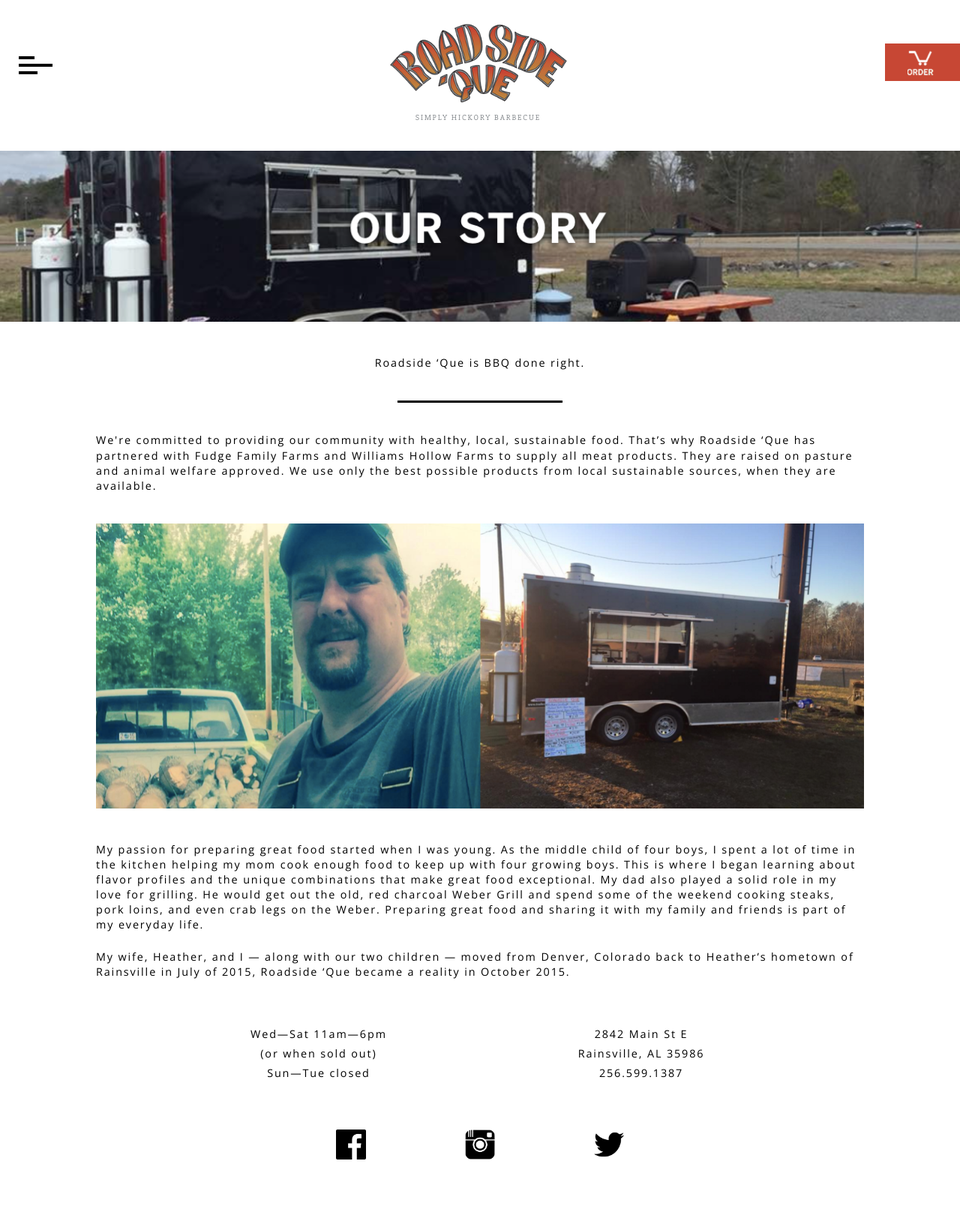
After one commit to joehobbins/roadside-cue, a PHP site: page /about.html in a window 1280 px wide. The commit adds this page. Shown: the whole page at 75% size. Run offline with PHP 8.4, Linux system fonts and the light colour scheme.

Commit message:
added our story page to the site

```diff
--- /dev/null
+++ b/about.html
@@ -0,0 +1,50 @@
+<!DOCTYPE html>
+<html>
+
+<head>
+	<meta http-equiv="Content-Type" content="text/html; charset=UTF-8" />
+	<meta name="viewport" content="width=device-width" />
+  <meta name="viewport" content="initial-scale=1, maximum-scale=1, user-scalable=no" />
+  <script src="js/jquery-3.1.1.min.js"></script>
+	<link type="text/css" rel="stylesheet" href="css/style.css"/>
+	<link href="https://fonts.googleapis.com/css?family=Open+Sans|Slabo+27px" rel="stylesheet">
+	<title>Roadside 'Cue</title>
+</head>
+<script>
+	$(function() {
+		$("#header").load("universalheader.html");
+		$("#footer").load("universalfooter.html");
+	});
+	</script>
+<body>
+	<div id="header"></div>
+
+  <div class="abouttitlebackground">
+    <img src="img/our_story_background.png">
+  </div>
+
+  <div class="ourstorycontainer">
+    <div class="ourstoryheadline">
+      <p>Roadside ‘Que is BBQ done right.</p>
+    </div>
+
+    <div class="ourstoryline"></div>
+
+    <div class="ourstorytext">
+      <p>We're committed to providing our community with healthy, local, sustainable food.  That’s why Roadside ‘Que has partnered with Fudge Family Farms and Williams Hollow Farms to supply all meat products. They are raised on pasture and animal welfare approved. We use only the best possible products from local sustainable sources, when they are available.</p>
+    </div>
+
+    <div class="ourstoryimg">
+      <img src="img/our_story_body.png">
+    </div>
+
+    <div class="ourstorytext">
+      <p>My passion for preparing great food started when I was young. As the middle child of four boys, I spent a lot of time in the kitchen helping my mom cook enough food to keep up with four growing boys. This is where I began learning about flavor profiles and the unique combinations that make great food exceptional. My dad also played a solid role in my love for grilling. He would get out the old, red charcoal Weber Grill and spend some of the weekend cooking steaks, pork loins, and even crab legs on the Weber. Preparing great food and sharing it with my family and friends is part of my everyday life.</p>
+      <br>
+      <p>My wife, Heather, and I — along with our two children — moved from Denver, Colorado back to Heather’s hometown of Rainsville in July of 2015, Roadside ‘Que became a reality in October 2015.</p>
+    </div>
+  </div>
+
+  <div id="footer"></div>
+</body>
+</html>
--- a/css/style.css
+++ b/css/style.css
@@ -317,8 +317,8 @@ h5 {
 	display: -webkit-flex;
 	-webkit-flex-direction: row;
 	flex-direction: row;
-	justify-content: center;
-	-webkit-align-items: center;
+	justify-content: center; /* ??? LOOK INTO THIS ???*/
+	-webkit-align-items: center; /* ??? LOOK INTO THIS ???*/
 }
 
 h2 {
@@ -337,8 +337,8 @@ h2 {
 	display: -webkit-flex;
 	-webkit-flex-direction: row;
 	flex-direction: row;
-	justify-content: center;
-	-webkit-align-items: center;
+	justify-content: center; /* ??? LOOK INTO THIS ???*/
+	-webkit-align-items: center; /* ??? LOOK INTO THIS ???*/
 	margin-top: 10px;
 }
 
@@ -351,8 +351,8 @@ h2 {
 	display: -webkit-flex;
 	-webkit-flex-direction: column;
 	flex-direction: column;
-	justify-content: center;
-	-webkit-align-items: center;
+	justify-content: center; /* ??? LOOK INTO THIS ???*/
+	-webkit-align-items: center; /* ??? LOOK INTO THIS ???*/
 	width: 80%;
 	margin-bottom: 50px;
 }
@@ -461,3 +461,57 @@ h3 {
 .mapsection img {
   width: 100%;
 }
+
+/* *** About Page *** */
+
+.abouttitlebackground {
+  width: 100%;
+  padding-top: 20px;
+}
+
+.abouttitlebackground img {
+  width: 100%;
+}
+
+.ourstorycontainer {
+  width: 80%;
+  margin-left: auto;
+  margin-right: auto;
+  display: flex;
+  display: -webkit-flex;
+  -webkit-flex-direction: column;
+	flex-direction: column;
+}
+
+.ourstoryheadline {
+  margin-top: 40px;
+  margin-bottom: 40px;
+}
+
+.ourstoryheadline p {
+  text-align: center;
+  font-weight: 400;
+}
+
+.ourstoryline {
+  width: 220px;
+  background-color: #000;
+  height: 3px;
+  margin-bottom: 40px;
+  margin-left: auto;
+  margin-right: auto;
+}
+
+.ourstorytext {
+  width: 100%;
+}
+
+.ourstoryimg {
+  margin-top: 40px;
+  margin-bottom: 40px;
+  width: 100%;
+}
+
+.ourstoryimg img {
+  width: 100%;
+}
--- a/universalheader.html
+++ b/universalheader.html
@@ -31,7 +31,7 @@
           <a rel="nofollow" rel="noreferrer"class="nav-item" href="menu.html">Menu</a>
           <a rel="nofollow" rel="noreferrer"class="nav-item" href="">Order Now</a>
           <a rel="nofollow" rel="noreferrer"class="nav-item" href="find.html">Find Us</a>
-          <a rel="nofollow" rel="noreferrer"class="nav-item" href="">Our Story</a>
+          <a rel="nofollow" rel="noreferrer"class="nav-item" href="about.html">Our Story</a>
       </nav>
   </div>
   <div class="menulogo">
```
Also changed, not shown: img/our_story_background.png (added), img/our_story_body.png (added).
